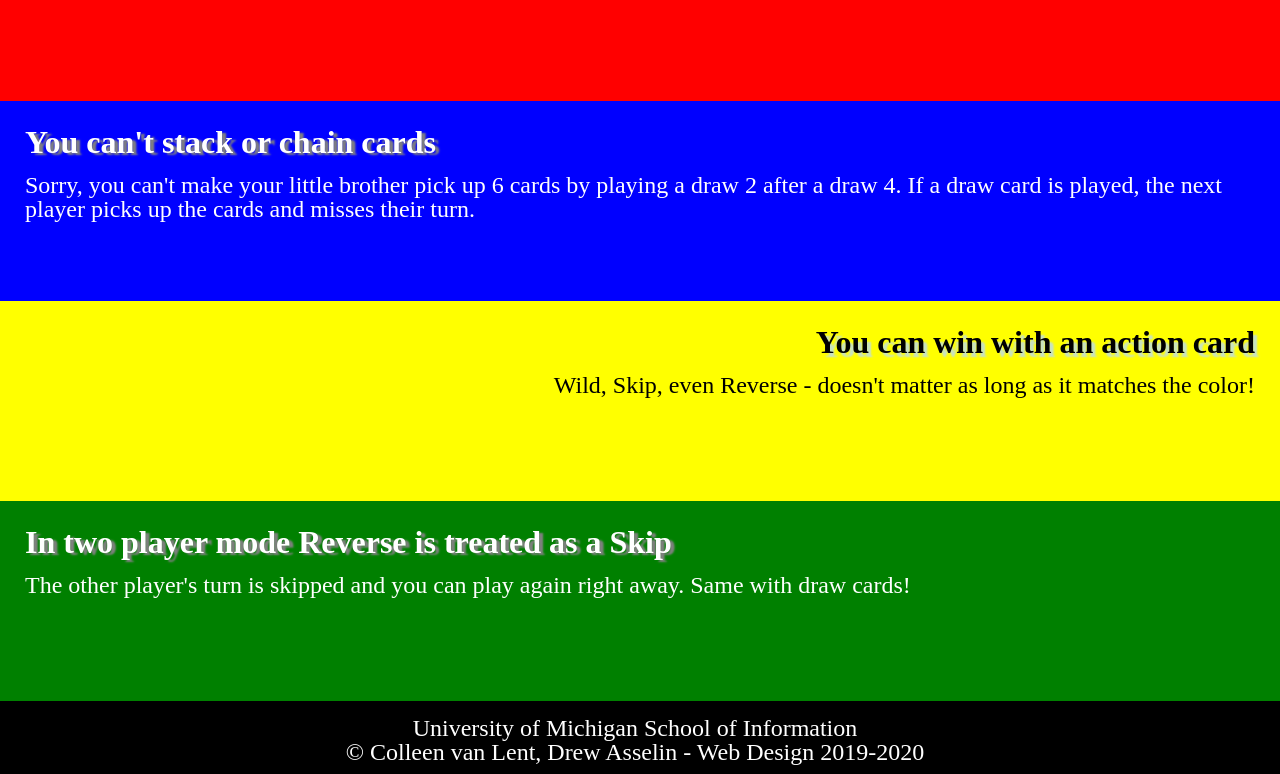
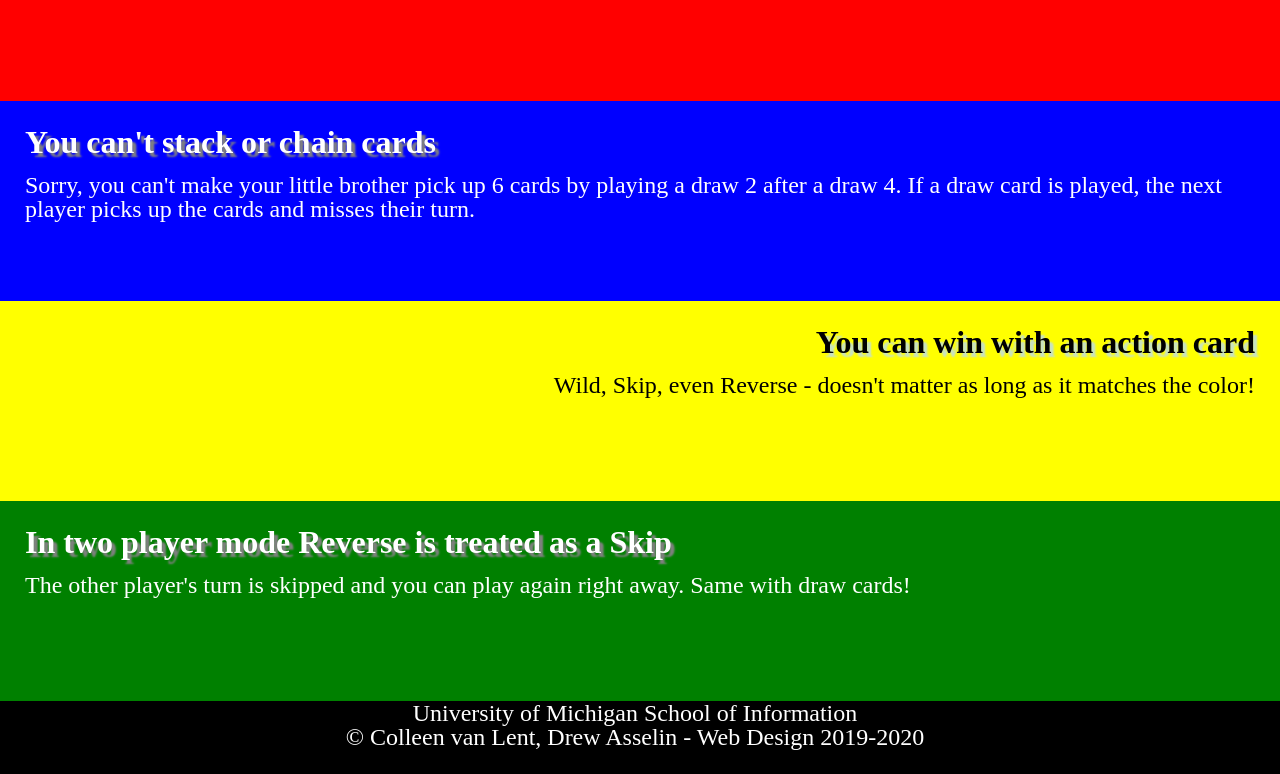
Before and after one commit to cmposada/homework2-2021, a plain HTML site: page index.html in a window 1280 px wide. Shown: the part 826-1600 px from the top of the page. Drawn offline with Linux system fonts and the light colour scheme.

Commit message:
Add files via upload

```diff
--- a/css/style.css
+++ b/css/style.css
@@ -3,7 +3,7 @@ body {
     background-color: #000;
     color: #fff;
     /* set font to tnr with backup sans-serif */
-    font-family: 'Times New Roman', Tahoma;
+    font-family: 'Times New Roman', sans-serif;
 }
 h1 {
     font-size: 64px;
@@ -14,7 +14,7 @@ h1 {
 h2 {
     font-size: 32px;
     /* text-shado: x off y off blur color */
-    text-shadow: 4px 2px 2px #808080;
+    text-shadow: 4px 4px 2px #808080;
     /* what is offset? 4px horz, 4px vert, 2px blur */
 }
 
@@ -73,4 +73,7 @@ footer p {
     text-align: center;
     padding-bottom: 10px;
     padding-right: 10px;
+    /* add padding top as zero because it is getting 15 from
+    the previous p{} incorrectly */
+    padding-top: 0px;
 }
```
